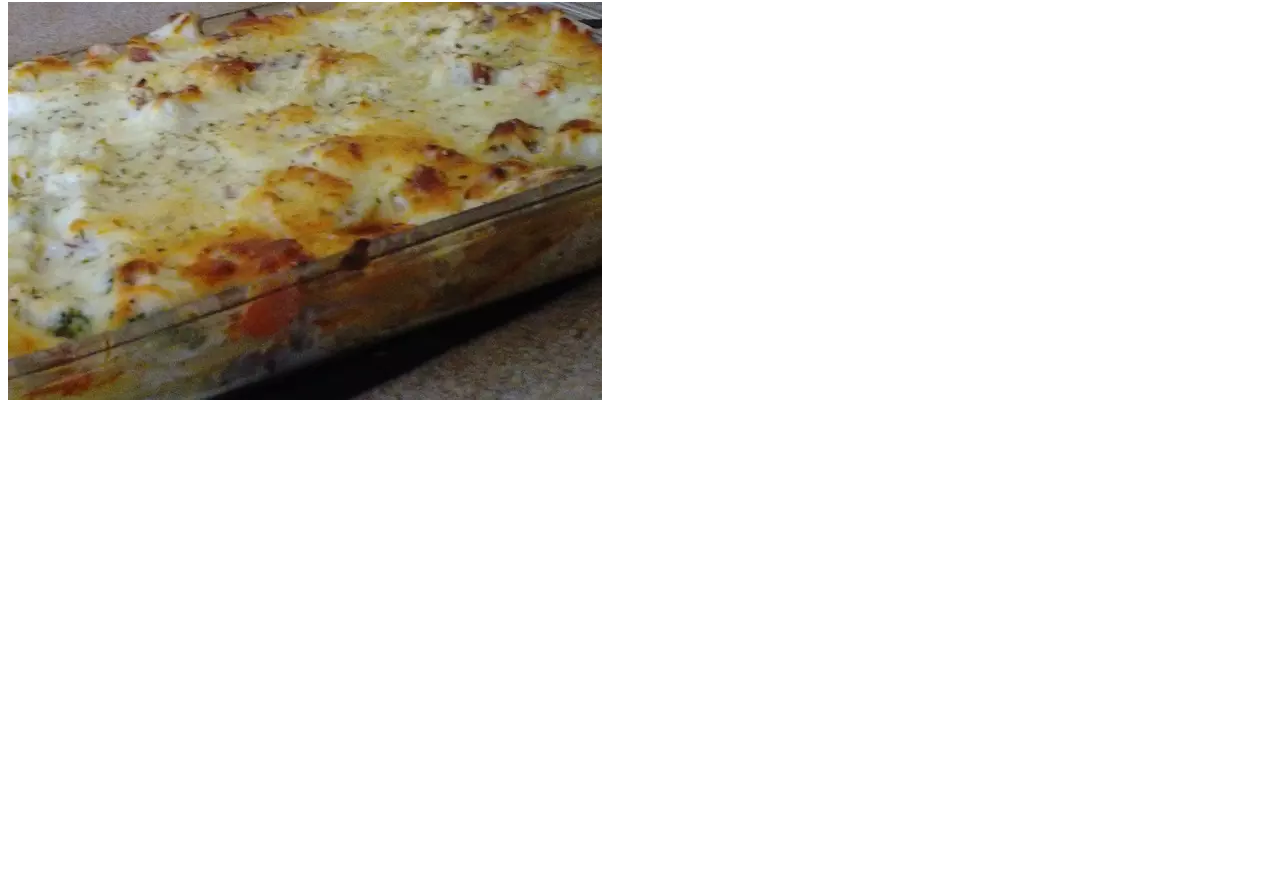
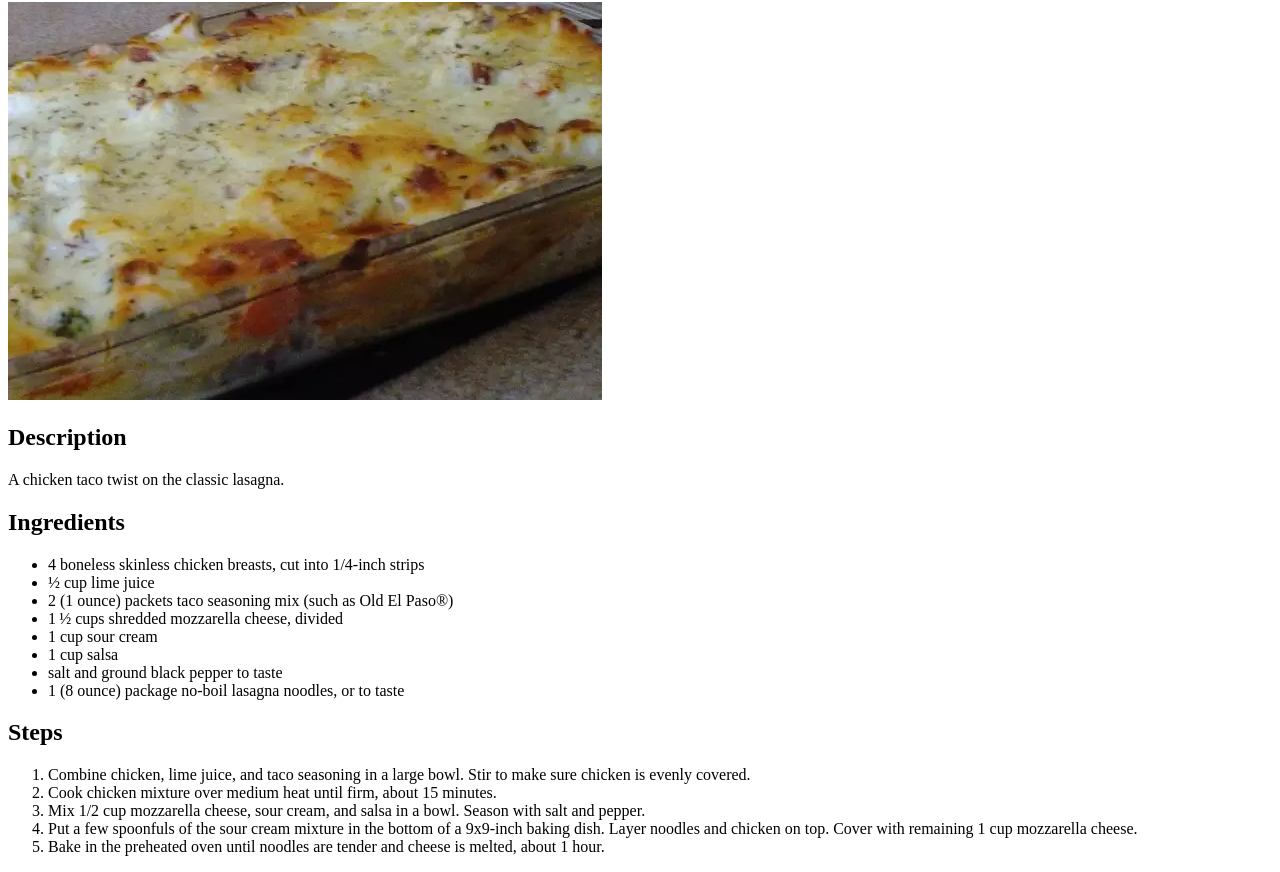
Before and after one commit to OGWhiskers/odin-recipes, a plain HTML site: page recipes/lasagna.html in a window 1280 px wide. Shown: the part 78-950 px from the top of the page. Before the commit the page ends 800 px from the top, so only its background shows below. Drawn offline with Linux system fonts and the light colour scheme.

Commit message:
add description, ingredients, and step sections of the lasagna page

```diff
--- a/recipes/lasagna.html
+++ b/recipes/lasagna.html
@@ -1,15 +1,44 @@
 <!DOCTYPE html>
 <html lang="en">
+
 <head>
     <meta charset="UTF-8">
     <meta name="Author" content="Bayanda Dlamini">
     <meta name="Description" content="This pages shows the Recipe on how to make lasagna">
     <meta http-equiv="X-UA-Compatible" content="IE=edge">
     <meta name="viewport" content="width=device-width, initial-scale=1.0">
-    <title>Document</title>
+    <title>Chicken Taco Lasagna</title>
 </head>
+
 <body>
     <h1>Lasagna</h1>
     <img src="/img/lasagna.webp" alt="Lasagna">
+
+    <h2>Description</h2>
+    <p>A chicken taco twist on the classic lasagna.</p>
+
+    <h2>Ingredients</h2>
+    <ul>
+        <li>4 boneless skinless chicken breasts, cut into 1/4-inch strips</li>
+        <li>½ cup lime juice
+        </li>
+        <li>2 (1 ounce) packets taco seasoning mix (such as Old El Paso®)</li>
+        <li>1 ½ cups shredded mozzarella cheese, divided</li>
+        <li>1 cup sour cream</li>
+        <li>1 cup salsa</li>
+        <li>salt and ground black pepper to taste</li>
+        <li>1 (8 ounce) package no-boil lasagna noodles, or to taste</li>
+    </ul>
+
+    <h2>Steps</h2>
+    <ol>
+        <li>Combine chicken, lime juice, and taco seasoning in a large bowl. Stir to make sure chicken is evenly covered.</li>
+        <li>Cook chicken mixture over medium heat until firm, about 15 minutes.</li>
+        <li>Mix 1/2 cup mozzarella cheese, sour cream, and salsa in a bowl. Season with salt and pepper.</li>
+        <li>Put a few spoonfuls of the sour cream mixture in the bottom of a 9x9-inch baking dish. Layer noodles and chicken on top. Cover with remaining 1 cup mozzarella cheese.</li>
+        <li>Bake in the preheated oven until noodles are tender and cheese is melted, about 1 hour.</li>
+    </ol>
+
 </body>
+
 </html>
```
